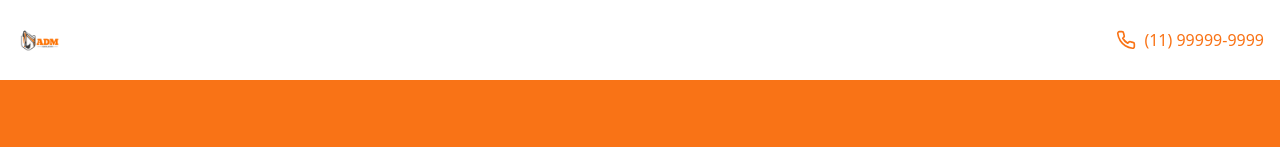
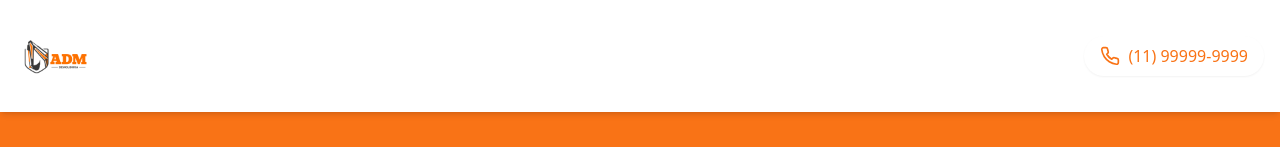
Before and after one commit to StillHue/demolidoraadm, a React (Vite) app: page / in a window 1280 px wide. Shown: the top 147 px of the page. Built offline with nearby package versions, Linux system fonts and the light colour scheme.

Commit message:
Enhance header logo
Increase logo size and add modern transitions.

```diff
--- a/src/components/Header.tsx
+++ b/src/components/Header.tsx
@@ -4,19 +4,24 @@ import { Phone } from "lucide-react";
 
 const Header = () => {
   return (
-    <header className="bg-white shadow-sm">
+    <header className="bg-white shadow-sm sticky top-0 z-50 transition-all duration-300 ease-in-out hover:shadow-md">
       <div className="container mx-auto px-4 py-4 flex justify-between items-center">
         <div className="flex items-center gap-2">
           <img
             src="/lovable-uploads/3ee50cad-1245-4b3a-8b7d-c20a71bfa3cd.png"
             alt="Demolidora ADM Logo"
-            className="h-12"
+            className="h-16 md:h-20 transform transition-transform duration-300 hover:scale-105"
           />
         </div>
         <div className="flex items-center gap-4">
-          <a href="tel:+5511999999999" className="flex items-center gap-2 text-construction-orange hover:text-construction-gray-dark transition-colors">
+          <a
+            href="tel:+5511999999999"
+            className="flex items-center gap-2 text-construction-orange hover:text-construction-gray-dark transition-all duration-300 ease-in-out hover:scale-105 bg-white hover:bg-gray-50 px-4 py-2 rounded-full shadow-sm hover:shadow-md"
+          >
             <Phone className="w-5 h-5" />
-            <span className="hidden md:inline">(11) 99999-9999</span>
+            <span className="hidden md:inline font-medium">
+              (11) 99999-9999
+            </span>
           </a>
         </div>
       </div>
```
